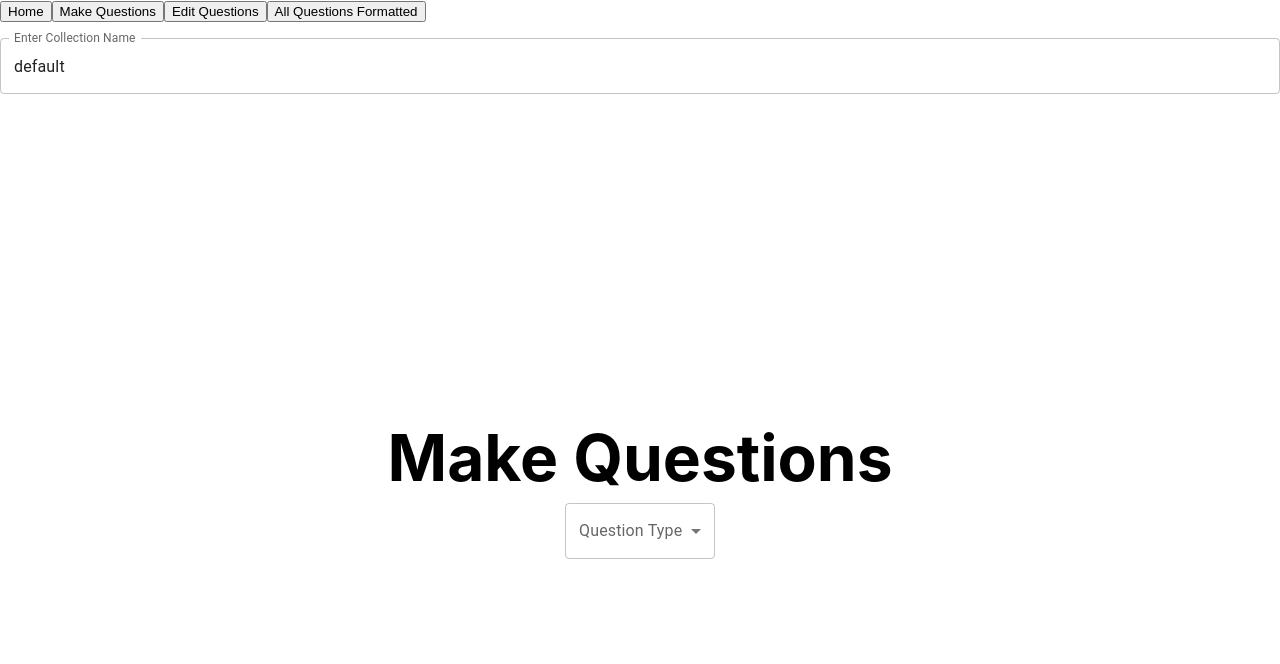
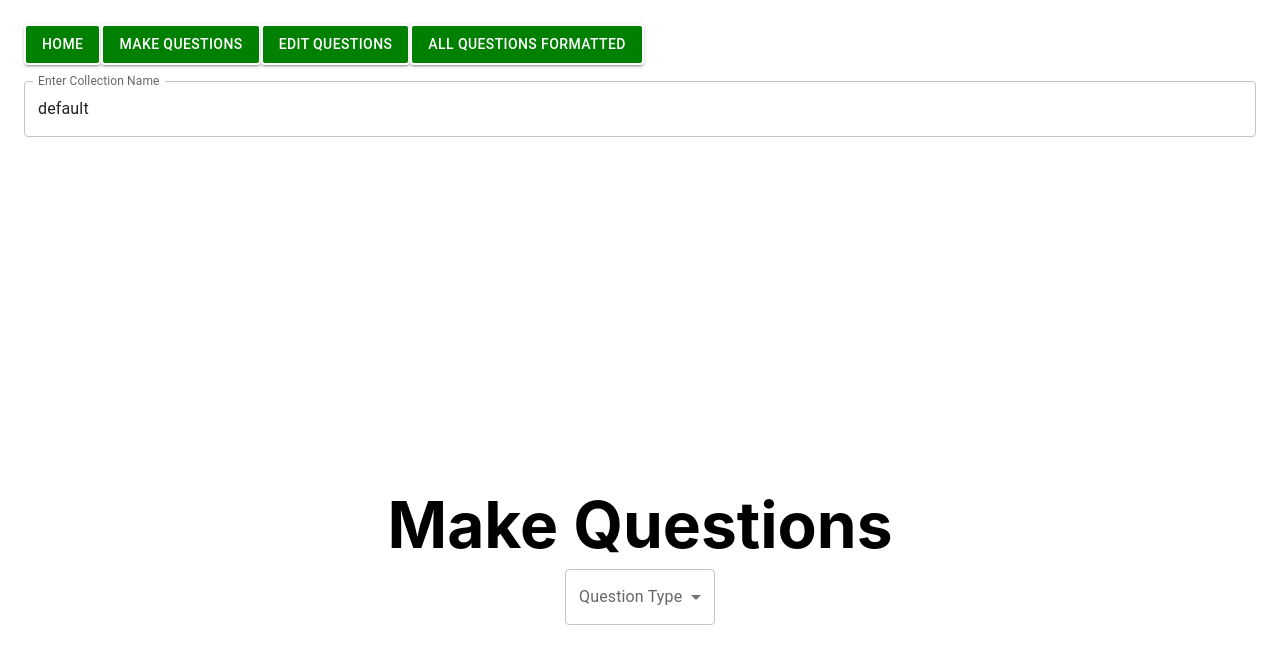
Before and after one commit to ttn729/nhum, a Next.js app: page /questions in a window 1280 px wide. Shown: the top 664 px of the page. Built offline with nearby package versions, Linux system fonts and the light colour scheme.

Commit message:
Implement add Bulk Random Questions

```diff
--- a/components/Navbar.js
+++ b/components/Navbar.js
@@ -1,6 +1,6 @@
 import Link from "next/link";
 import { useCollectionNameStore } from "../store/collectionNameStore";
-import { Box, TextField } from "@mui/material";
+import { Box, TextField, Button } from "@mui/material";
 
 export default function Navbar() {
 
@@ -12,29 +12,29 @@ export default function Navbar() {
   };
 
   return (
-    <div>
+    <Box sx={{padding:3}}>
       <nav className="navbar">
         <ul>
           <li>
-            <Link href="/">
-              <button>Home</button>
+            <Link href="/" style={{ textDecoration: 'none' }}>
+              <Button variant="contained" sx={{border:2, borderColor:"white", backgroundColor:"green", ":hover":{backgroundColor: '#344648'}}}>Home</Button>
             </Link>
           </li>
           <li>
-            <Link href="/questions">
-              <button>Make Questions</button>
+            <Link href="/questions" style={{ textDecoration: 'none'}}>
+              <Button variant="contained" sx={{border:2, borderColor:"white", backgroundColor:"green", ":hover":{backgroundColor: '#344648'}  }}>Make Questions</Button>
             </Link>
           </li>
 
           <li>
-            <Link href="/editQuestions">
-              <button>Edit Questions</button>
+            <Link href="/editQuestions" style={{ textDecoration: 'none' }}>
+              <Button variant="contained" sx={{border:2, borderColor:"white", backgroundColor:"green", ":hover":{backgroundColor: '#344648'}  }}>Edit Questions</Button>
             </Link>
           </li>
 
           <li>
-            <Link href="/viewQuestions">
-              <button>All Questions Formatted</button>
+            <Link href="/viewQuestions" style={{ textDecoration: 'none' }}>
+              <Button variant="contained" sx={{border:2, borderColor:"white", backgroundColor:"green", ":hover":{backgroundColor: '#344648'}  }}>All Questions Formatted</Button>
             </Link>
           </li>
 
@@ -195,6 +195,6 @@ export default function Navbar() {
           }
         }
       `}</style>
-    </div>
+    </Box>
   );
 }
--- a/pages/index.tsx
+++ b/pages/index.tsx
@@ -38,7 +38,7 @@ export default function Home({
 
       <main>
         <h1 className="title">
-          Welcome to <Link href="/questions">Ngân Hàng Đề Thi Của Nhúm</Link>
+          Welcome to <Link href="/questions" style={{ textDecoration: 'none', color:'white',  }}>Ngân Hàng Đề Thi Của Nhúm</Link>
         </h1>
 
         {isConnected ? (
@@ -66,7 +66,7 @@ export default function Home({
           flex-direction: column;
           justify-content: center;
           align-items: center;
-          background: #66FF99;
+          background: green;
         }
 
         main {
--- a/pages/questions.tsx
+++ b/pages/questions.tsx
@@ -16,6 +16,7 @@ export default function Questions() {
   const [questionType, setQuestionType] = React.useState("");
   const [writeQuestion, setWriteQuestion] = React.useState("");
   const [hint, setHint] = React.useState("");
+  const [bulkRandomQuestions, setbulkRandomQuestions] = React.useState("");
 
   const [correctOption, setCorrectOption] = React.useState("");
   const [option1, setOption1] = React.useState("");
@@ -23,11 +24,16 @@ export default function Questions() {
   const [option3, setOption3] = React.useState("");
 
   // const [collectionName, setCollectionName] = React.useState("");
-  const collectionName = useCollectionNameStore((state) => state.collectionName)
-
+  const collectionName = useCollectionNameStore(
+    (state) => state.collectionName
+  );
 
   const handleHintChange = (event: any) => {
     setHint(event.target.value);
+  };
+
+  const handleBulkRandomChange = (event: any) => {
+    setbulkRandomQuestions(event.target.value);
   };
 
   const handleCorrectOptionChange = (event: any) => {
@@ -55,6 +61,29 @@ export default function Questions() {
   };
 
   const submitQuestion = async () => {
+
+    if (questionType === "BulkRandom" && bulkRandomQuestions !== "") {
+      const splitQuestions = bulkRandomQuestions.split("\n");
+
+      splitQuestions.forEach(async (question) => {
+        if (question != "") {
+          await fetch("/api/addQuestion", {
+            method: "POST",
+            headers: {
+              "Content-Type": "application/json",
+            },
+            body: JSON.stringify({
+              questionType: "Random",
+              question: question,
+              collectionName: collectionName,
+            }),
+          });
+          setbulkRandomQuestions("");
+        }
+      })
+    }
+
+
     if (
       (questionType === "Write" ||
         questionType === "Random" ||
@@ -151,6 +180,7 @@ export default function Questions() {
             <MenuItem value={"RewriteHint"}>
               Rewrite with Hint Question
             </MenuItem>
+            <MenuItem value={"BulkRandom"}>Bulk Random Questions</MenuItem>
           </Select>
         </FormControl>
 
@@ -232,6 +262,18 @@ export default function Questions() {
               fullWidth
             />
           </Box>
+        )}
+
+        {questionType === "BulkRandom" && (
+          <TextField
+            id="bulk-random"
+            label="Bulk Random"
+            variant="outlined"
+            value={bulkRandomQuestions}
+            onChange={handleBulkRandomChange}
+            multiline
+            fullWidth
+          />
         )}
 
         {questionType !== "" && collectionName !== "" && (
```
